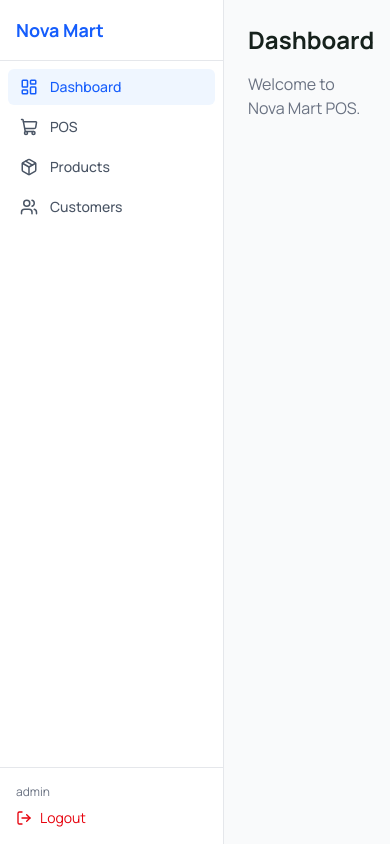
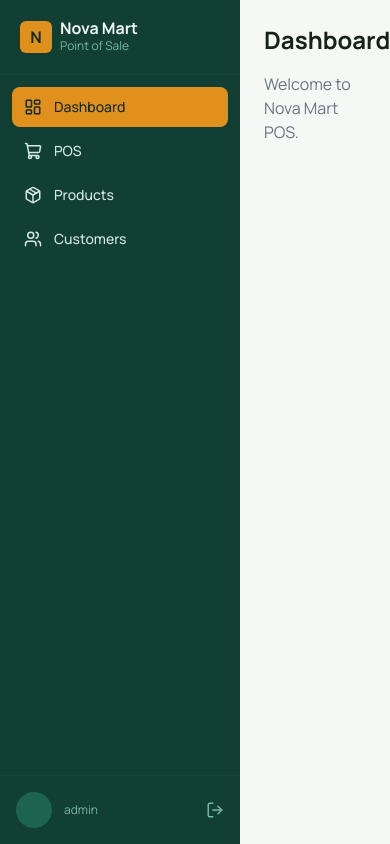
Before and after one commit to cmihiranga099/NovaMartPOS, a React (Vite) app in the folder nova-mart-frontend/: page / in a window 390 px wide. Built offline with nearby package versions, Linux system fonts and the light colour scheme; sample sign-in values are in the browser's storage.

Commit message:
Refactor MainLayout and LoginPage components to enhance UI with updated styles and improved user experience, including user initials display and responsive design adjustments.

```diff
--- a/nova-mart-frontend/src/layouts/MainLayout.tsx
+++ b/nova-mart-frontend/src/layouts/MainLayout.tsx
@@ -13,39 +13,55 @@ export default function MainLayout() {
   const { user, logout } = useAuth();
   const location = useLocation();
 
+  const initials = user?.fullName
+    ? user.fullName.split(' ').map((n) => n[0]).slice(0, 2).join('').toUpperCase()
+    : '';
+
   return (
-    <div className="min-h-screen flex bg-gray-50">
-      <aside className="w-56 bg-white border-r border-gray-200 flex flex-col">
-        <div className="p-4 border-b border-gray-200">
-          <h1 className="text-lg font-bold text-blue-600">Nova Mart</h1>
+    <div className="min-h-screen flex bg-surface">
+      <aside className="w-60 bg-brand-800 text-brand-50 flex flex-col">
+        <div className="p-5 border-b border-brand-700/60">
+          <div className="flex items-center gap-2">
+            <div className="w-8 h-8 rounded-md bg-accent-500 flex items-center justify-center font-bold text-brand-900">
+              N
+            </div>
+            <div>
+              <div className="font-bold leading-none">Nova Mart</div>
+              <div className="text-xs text-brand-300 mt-0.5">Point of Sale</div>
+            </div>
+          </div>
         </div>
 
-        <nav className="flex-1 p-2 space-y-1">
-          {navItems.map(({ path, label, icon: Icon }) => (
+        <nav className="flex-1 p-3 space-y-1">
+          {navItems.map(({ path, label, icon: Icon }) => {
+            const active = location.pathname === path;
+            return (
               <Link
                 key={path}
                 to={path}
-              className={`flex items-center gap-3 px-3 py-2 rounded-md text-sm font-medium transition-colors ${
-                location.pathname === path
-                  ? 'bg-blue-50 text-blue-600'
-                  : 'text-gray-600 hover:bg-gray-100'
+                className={`flex items-center gap-3 px-3 py-2.5 rounded-lg text-sm font-medium transition-colors ${
+                  active
+                    ? 'bg-accent-500 text-brand-900'
+                    : 'text-brand-100 hover:bg-brand-700/60'
                 }`}
               >
                 <Icon size={18} />
                 {label}
               </Link>
-          ))}
+            );
+          })}
         </nav>
 
-        <div className="p-4 border-t border-gray-200">
-          <p className="text-sm font-medium">{user?.fullName}</p>
-          <p className="text-xs text-gray-500 mb-2">{user?.role}</p>
-          <button
-            onClick={logout}
-            className="flex items-center gap-2 text-sm text-red-600 hover:text-red-700"
-          >
-            <LogOut size={16} />
-            Logout
+        <div className="p-4 border-t border-brand-700/60 flex items-center gap-3">
+          <div className="w-9 h-9 rounded-full bg-brand-600 flex items-center justify-center text-sm font-semibold">
+            {initials}
+          </div>
+          <div className="flex-1 min-w-0">
+            <p className="text-sm font-medium truncate">{user?.fullName}</p>
+            <p className="text-xs text-brand-300">{user?.role}</p>
+          </div>
+          <button onClick={logout} title="Logout" className="text-brand-300 hover:text-accent-400">
+            <LogOut size={18} />
           </button>
         </div>
       </aside>
--- a/nova-mart-frontend/src/pages/LoginPage.tsx
+++ b/nova-mart-frontend/src/pages/LoginPage.tsx
@@ -33,31 +33,50 @@ export default function LoginPage() {
   };
 
   return (
-    <div className="min-h-screen flex items-center justify-center bg-gray-100">
-      <div className="w-full max-w-sm bg-white p-8 rounded-lg shadow-md">
-        <h1 className="text-2xl font-bold text-center mb-1">Nova Mart</h1>
-        <p className="text-sm text-gray-500 text-center mb-6">POS System Login</p>
+    <div className="min-h-screen flex bg-surface">
+      <div className="hidden md:flex md:w-1/2 bg-brand-800 text-brand-50 flex-col justify-between p-12">
+        <div className="flex items-center gap-2">
+          <div className="w-9 h-9 rounded-md bg-accent-500 flex items-center justify-center font-bold text-brand-900">
+            N
+          </div>
+          <span className="font-bold text-lg">Nova Mart</span>
+        </div>
+        <div>
+          <h1 className="text-4xl font-bold leading-tight mb-3">
+            Ring up sales faster,<br />track stock better.
+          </h1>
+          <p className="text-brand-200 max-w-sm">
+            One counter, one system — checkout, inventory, and reporting for your shop floor.
+          </p>
+        </div>
+        <p className="text-sm text-brand-400">Nova Mart POS</p>
+      </div>
+
+      <div className="flex-1 flex items-center justify-center p-8">
+        <div className="w-full max-w-sm">
+          <h2 className="text-2xl font-bold text-ink-900 mb-1">Sign in</h2>
+          <p className="text-sm text-ink-500 mb-6">Enter your credentials to open the till.</p>
 
           <form onSubmit={handleSubmit} className="space-y-4">
             <div>
-            <label className="block text-sm font-medium text-gray-700 mb-1">Username</label>
+              <label className="block text-sm font-medium text-ink-700 mb-1">Username</label>
               <input
                 type="text"
                 value={username}
                 onChange={(e) => setUsername(e.target.value)}
-              className="w-full px-3 py-2 border border-gray-300 rounded-md focus:outline-none focus:ring-2 focus:ring-blue-500"
+                className="w-full px-3 py-2.5 border border-ink-500/20 rounded-lg focus:outline-none focus:ring-2 focus:ring-brand-500"
                 required
                 autoFocus
               />
             </div>
 
             <div>
-            <label className="block text-sm font-medium text-gray-700 mb-1">Password</label>
+              <label className="block text-sm font-medium text-ink-700 mb-1">Password</label>
               <input
                 type="password"
                 value={password}
                 onChange={(e) => setPassword(e.target.value)}
-              className="w-full px-3 py-2 border border-gray-300 rounded-md focus:outline-none focus:ring-2 focus:ring-blue-500"
+                className="w-full px-3 py-2.5 border border-ink-500/20 rounded-lg focus:outline-none focus:ring-2 focus:ring-brand-500"
                 required
               />
             </div>
@@ -67,12 +86,13 @@ export default function LoginPage() {
             <button
               type="submit"
               disabled={loading}
-            className="w-full py-2 bg-blue-600 text-white rounded-md hover:bg-blue-700 disabled:opacity-50"
+              className="w-full py-2.5 bg-brand-600 text-white font-medium rounded-lg hover:bg-brand-700 disabled:opacity-50 transition-colors"
             >
-            {loading ? 'Signing in...' : 'Sign In'}
+              {loading ? 'Signing in...' : 'Sign in'}
             </button>
           </form>
         </div>
       </div>
+    </div>
   );
 }
```
Lines whose indentation alone changed are shown as unchanged.
